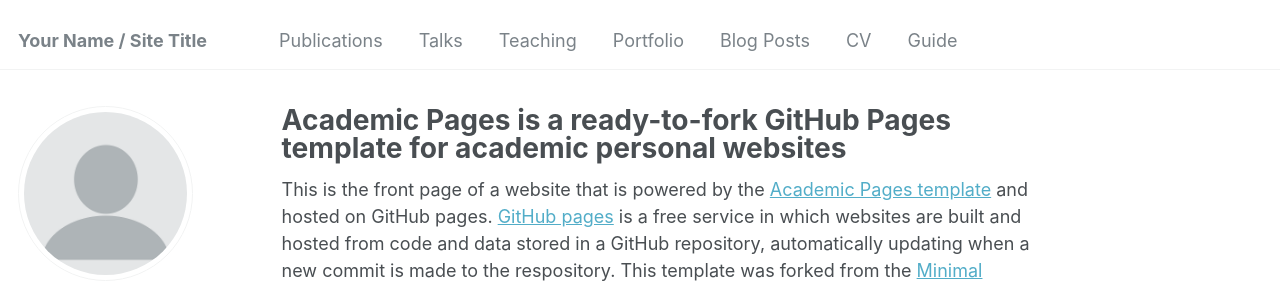
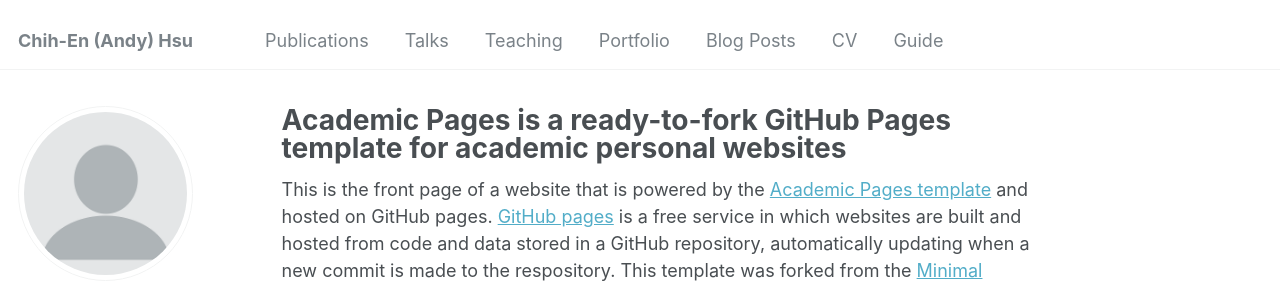
Before and after one commit to andyamygto/hsu_andy, a Jekyll site: the page built from _pages/about.md, in a window 1280 px wide. Shown: the top 283 px of the page. Built offline with Jekyll 4.4.1, drawn with Linux system fonts in a browser that asks for light colours; some web fonts are replaced.

Commit message:
First commit

```diff
--- a/_config.yml
+++ b/_config.yml
@@ -8,7 +8,7 @@
 
 # Basic Site Settings
 locale                   : "en-US"
-title                    : "Your Name / Site Title"
+title                    : "Chih-En (Andy) Hsu"
 title_separator          : "-"
 name                     : &name "Your Name"
 description              : &description "personal description"
```
